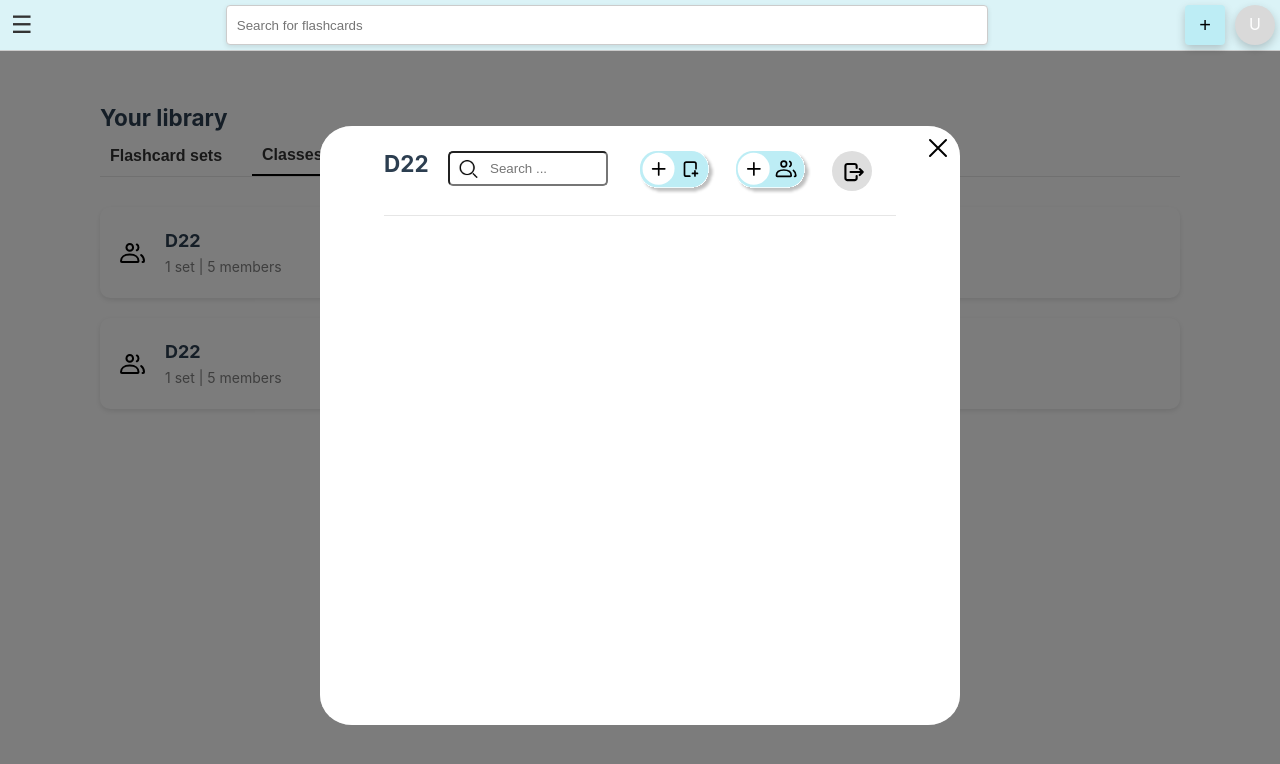
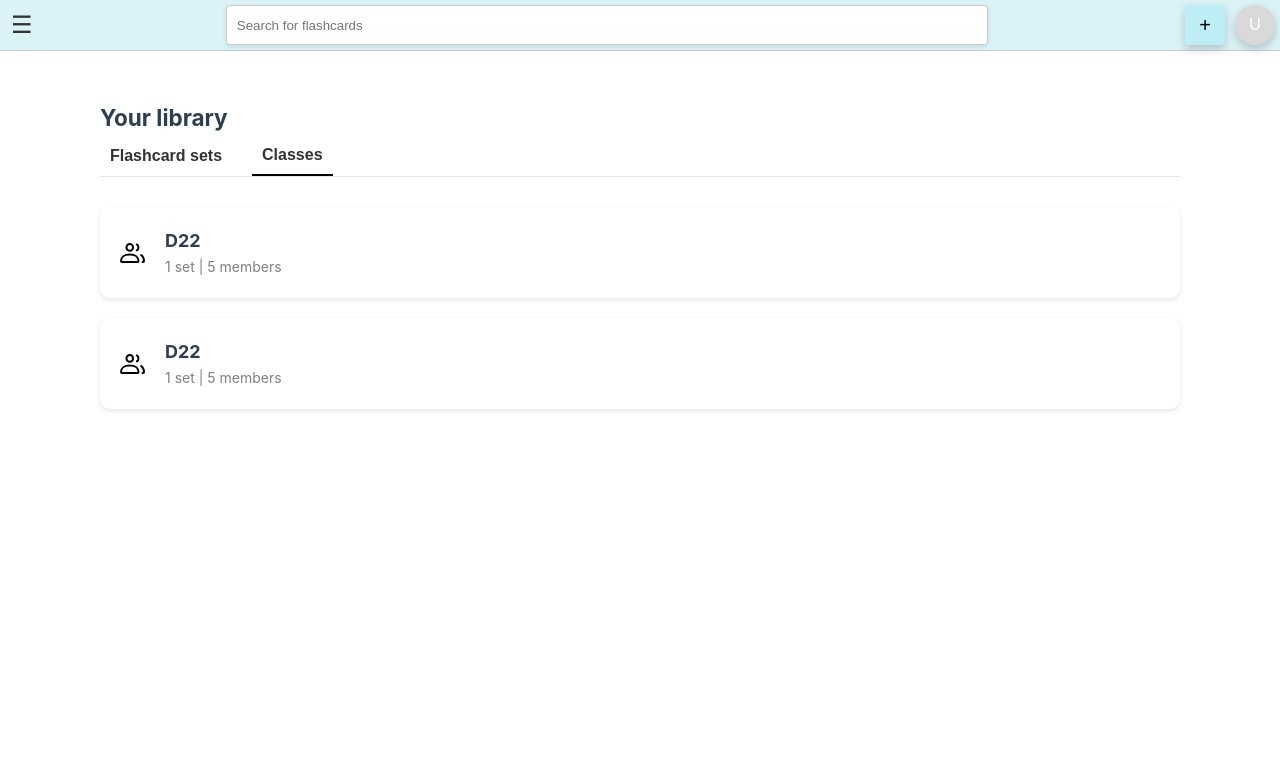
Before and after one commit to ImTruong/FlashEng, a Vue app in the folder FrontEnd/: page /classes in a window 1280 px wide. Shown: the top 764 px of the page. Built offline with nearby package versions, Linux system fonts and the light colour scheme.

Commit message:
tách classbox

```diff
--- /dev/null
+++ b/FrontEnd/src/components/ClassBox.vue
@@ -0,0 +1,134 @@
+<script setup>
+    import { defineProps, defineEmits } from 'vue';
+    import Card from './Card.vue';
+
+    const { classItem, Overlay_background } = defineProps(['classItem', 'Overlay_background']);
+
+    const emit = defineEmits();
+
+    function closeOverlay(){
+        emit('close');
+    }
+</script>
+
+<template>
+
+    <div class="overlay"  @click="Overlay_background = false" v-if= "Overlay_background == true">
+           <div class="classbox-container" @click.stop>
+            <div class="search-container">
+                <input type="text" placeholder="Search ..." class="search-bar"/>
+                <img src="../assets/search.svg" alt="Icon" class="search-icon" >
+                </div>
+            <img src="../assets/add_set.svg" alt="Icon" class="add-set-icon">
+            <img src="../assets/add_member.svg" alt="Icon" class="add-member-icon">
+            <img src="../assets/leave-group.svg" alt="Icon" class="leave-group-icon" @click="closeOverlay">
+            <h2>{{ classItem.name }}</h2>
+            <img src="../assets/close.svg" alt="Icon" class="close-icon" @click="closeOverlay">
+            <div class="line"></div>
+
+            <!-- <Card></Card> -->
+        </div>
+    </div>
+
+</template>
+
+<style>
+    .overlay{
+        position: fixed;
+        display: flex;
+        justify-content: center;
+        align-items: center;
+        top: 50.67px;
+        left: 0;
+        width: 100%;
+        height: calc(100% - 50.67px);
+        background-color: rgba(0, 0, 0, 0.3);
+    }
+
+    .overlay .classbox-container{
+        /* margin: auto; */
+        z-index: 10;
+        padding: 10;
+        position: absolute;
+        display: flex;
+        justify-content: center;
+        align-items: center;
+        border-radius: 5%;
+
+        width: 50%;
+        height: 80%;
+        background-color: white;
+    }
+
+    .overlay .classbox-container .close-icon{
+        position: absolute;
+        top: 10px;
+        right: 10px;
+        cursor: pointer;
+
+    }
+
+    .overlay .classbox-container h2{
+        position: absolute;
+        top: 20px;
+        left: 10%;
+    }
+
+    .overlay .search-container{
+        position: absolute;
+        text-align: center;
+        justify-content: center;
+        width: 25%;
+        top: 25px;
+        left: 20%;
+    }
+
+    .overlay .search-container .search-icon{
+        position: absolute;
+        left: 10px;
+        top: 7px;
+
+    }
+
+    .overlay .search-container .search-bar{
+        width: 100%;
+        padding: 8px 16px 8px 40px;
+        border-radius: 5px;
+    }
+
+    .add-set-icon{
+        position: absolute;
+        top: 25px;
+        left: 50%;
+        width: 75px;
+        cursor: pointer;
+
+    }
+
+    .add-member-icon{
+        position: absolute;
+        top: 25px;
+        left: 65%;
+        width: 75px;
+        cursor: pointer;
+
+    }
+
+    .leave-group-icon{
+        position: absolute;
+        top: 25px;
+        left: 80%;
+        width: 40px;
+        cursor: pointer;
+
+    }
+
+    .overlay .classbox-container .line{
+        position: absolute;
+        top: 15%;
+        width: 80%;
+        left: 10%;
+    }
+
+
+</style>
--- a/FrontEnd/src/view/ClassesView.vue
+++ b/FrontEnd/src/view/ClassesView.vue
@@ -1,6 +1,7 @@
 <script setup>
     import q from "../data/classes.json"
     import Header from '@/components/Header.vue';
+    import ClassBox from '@/components/ClassBox.vue'
     import {ref} from "vue"
 
     const classes = ref(q);
@@ -26,27 +27,20 @@
         <div class="line"></div>
 
         <div class="class-list" @click="Overlay_background = true" v-if="activeTab === 'Classes'">
-          <div v-for="classItem in classes" :key="classItem.id" class="class-card">
-            <img src="../assets/class.svg" alt="Icon" class="class-icon" @click="Overlay_background = false">
-            <div class="overlay"  @click="Overlay_background = false" v-if= "Overlay_background">
-                <div class="classbox-container" @click.stop>
-                    <div class="search-container">
-                        <input type="text" placeholder="Search ..." class="search-bar"/>
-                        <img src="../assets/search.svg" alt="Icon" class="search-icon" >
-                    </div>
-                    <img src="../assets/add_set.svg" alt="Icon" class="add-set-icon">
-                    <img src="../assets/add_member.svg" alt="Icon" class="add-member-icon">
-                    <img src="../assets/leave-group.svg" alt="Icon" class="leave-group-icon" @click="Overlay_background = false">
-                    <h2>{{ classItem.name }}</h2>
-                    <img src="../assets/close.svg" alt="Icon" class="close-icon" @click="Overlay_background = false">
-                    <div class="line"></div>
+            <div v-for="classItem in classes" :key="classItem.id" class="class-card">
+                <div v-if="Overlay_background">
+                    <ClassBox
+                    :classItem ="classItem"
+                    :Overlay_background ="Overlay_background"
+                    @close ="Overlay_background = false"
+                    />
                 </div>
-           </div>
-            <div class="class-info">
-              <h3>{{ classItem.name }}</h3>
-              <p>{{ classItem.sets }} set | {{ classItem.members }} members</p>
+                <img src="../assets/class.svg" alt="Icon" class="class-icon">
+                <div class="class-info">
+                <h3>{{ classItem.name }}</h3>
+                <p>{{ classItem.sets }} set | {{ classItem.members }} members</p>
+                </div>
             </div>
-          </div>
         </div>
       </main>
     </div>
@@ -67,6 +61,7 @@
         display: flex;
         gap: 20px;
         margin-bottom: 20 20 0 20;
+
     }
 
     .tabs button {
@@ -101,6 +96,7 @@
         display: flex;
         flex-direction: column;
         gap: 20px;
+
     }
 
 
@@ -111,95 +107,9 @@
         padding: 20px;
         border-radius: 10px;
         box-shadow: 0 2px 5px rgba(0, 0, 0, 0.1);
+
     }
 
-    .class-list .overlay{
-        display: flex;
-        justify-content: center;
-        align-items: center;
-        position: fixed;
-        top: 50.67px;
-        left: 0;
-        width: 100%;
-        height: calc(100% - 50.67px);
-        background-color: rgba(0, 0, 0, 0.3);
-    }
-
-    .overlay .classbox-container{
-        /* margin: auto; */
-        z-index: 10;
-        padding: 10;
-        position: absolute;
-        display: flex;
-        justify-content: center;
-        align-items: center;
-        border-radius: 5%;
-
-        width: 50%;
-        height: 80%;
-        background-color: white;
-    }
-
-    .overlay .classbox-container .close-icon{
-        position: absolute;
-        top: 10px;
-        right: 10px;
-    }
-
-    .overlay .classbox-container h2{
-        position: absolute;
-        top: 20px;
-        left: 10%;
-    }
-
-    .overlay .search-container{
-        position: absolute;
-        text-align: center;
-        justify-content: center;
-        width: 25%;
-        top: 25px;
-        left: 20%;
-    }
-
-    .overlay .search-container .search-icon{
-        position: absolute;
-        left: 10px;
-        top: 7px;
-    }
-
-    .overlay .search-container .search-bar{
-        width: 100%;
-        padding: 8px 16px 8px 40px;
-        border-radius: 5px;
-    }
-
-    .add-set-icon{
-        position: absolute;
-        top: 25px;
-        left: 50%;
-        width: 75px;
-    }
-
-    .add-member-icon{
-        position: absolute;
-        top: 25px;
-        left: 65%;
-        width: 75px;
-    }
-
-    .leave-group-icon{
-        position: absolute;
-        top: 25px;
-        left: 80%;
-        width: 40px;
-    }
-
-    .overlay .classbox-container .line{
-        position: absolute;
-        top: 15%;
-        width: 80%;
-        left: 10%;
-    }
 
     .class-icon {
         /* position: relative; */
```
